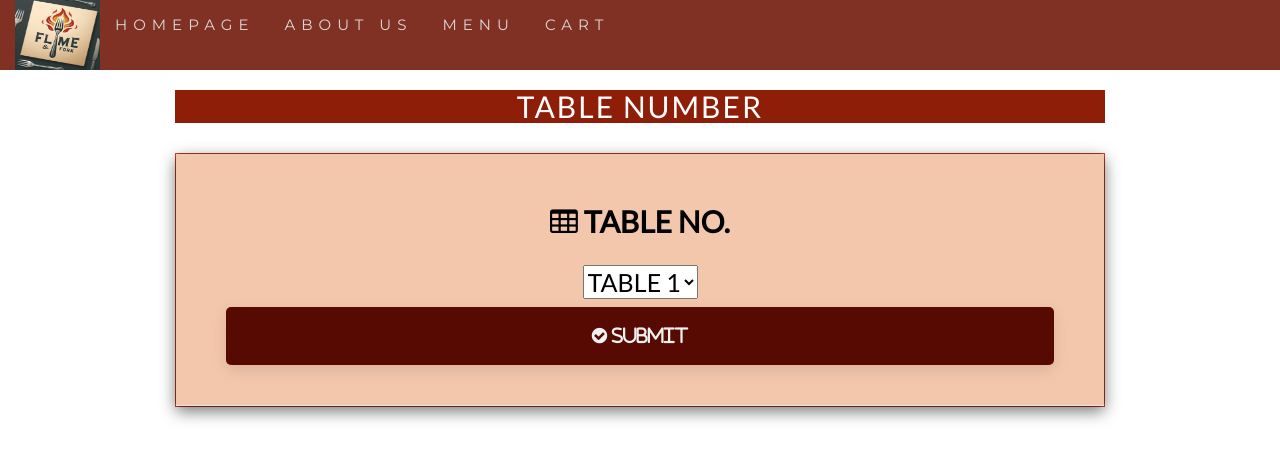
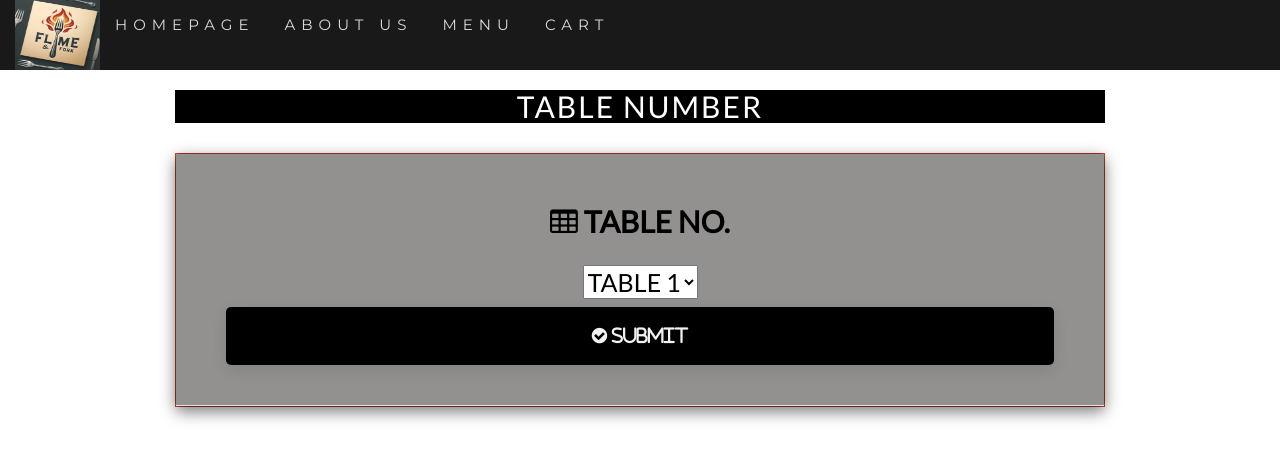
Before and after one commit to n-ayra/webdev_project, a PHP site: page /tableCust.php in a window 1280 px wide. Shown: the top 461 px of the page. Run offline with PHP 8.4, Linux system fonts and the light colour scheme; some libraries are stand-ins or nearby versions.

Commit message:
change color

```diff
--- a/tableCust.php
+++ b/tableCust.php
@@ -94,7 +94,7 @@ if(isset($_POST['send'])){
   }
   .btn {
     padding: 15px 25px;
-    background-color: #560A02;
+    background-color: #000000;
     color: #f1f1f1;
     border-radius: 5px;
     font-size: 18px;
@@ -114,14 +114,14 @@ if(isset($_POST['send'])){
 }
 
   .modal-header, h4, .close {
-    background-color: #8e1e07;
+    background-color: #000000;
     color: #fff !important;
     text-align: center;
     font-size: 30px;
   }
   .modal-header, .modal-body {
     padding: 40px 50px;
-    background: #f2c7ac;
+    background:rgb(147, 145, 144);
   }
   .nav-tabs li a {
     color: #B62511;
@@ -129,7 +129,7 @@ if(isset($_POST['send'])){
   .navbar {
     font-family: Montserrat, sans-serif;
     margin-bottom: 0;
-    background-color: #741a0d;
+    background-color: #000000;
     border: 0;
     font-size: 15px !important;
     letter-spacing: 6px;
```
